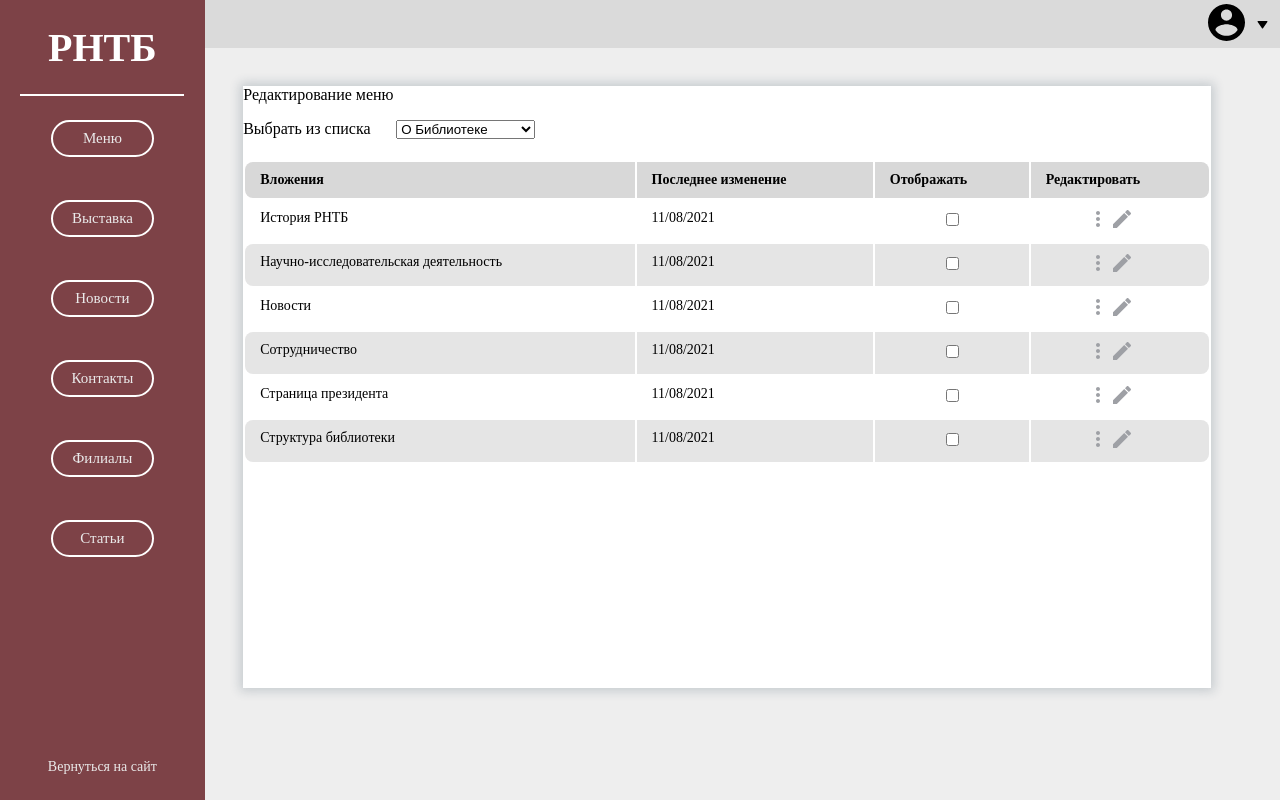
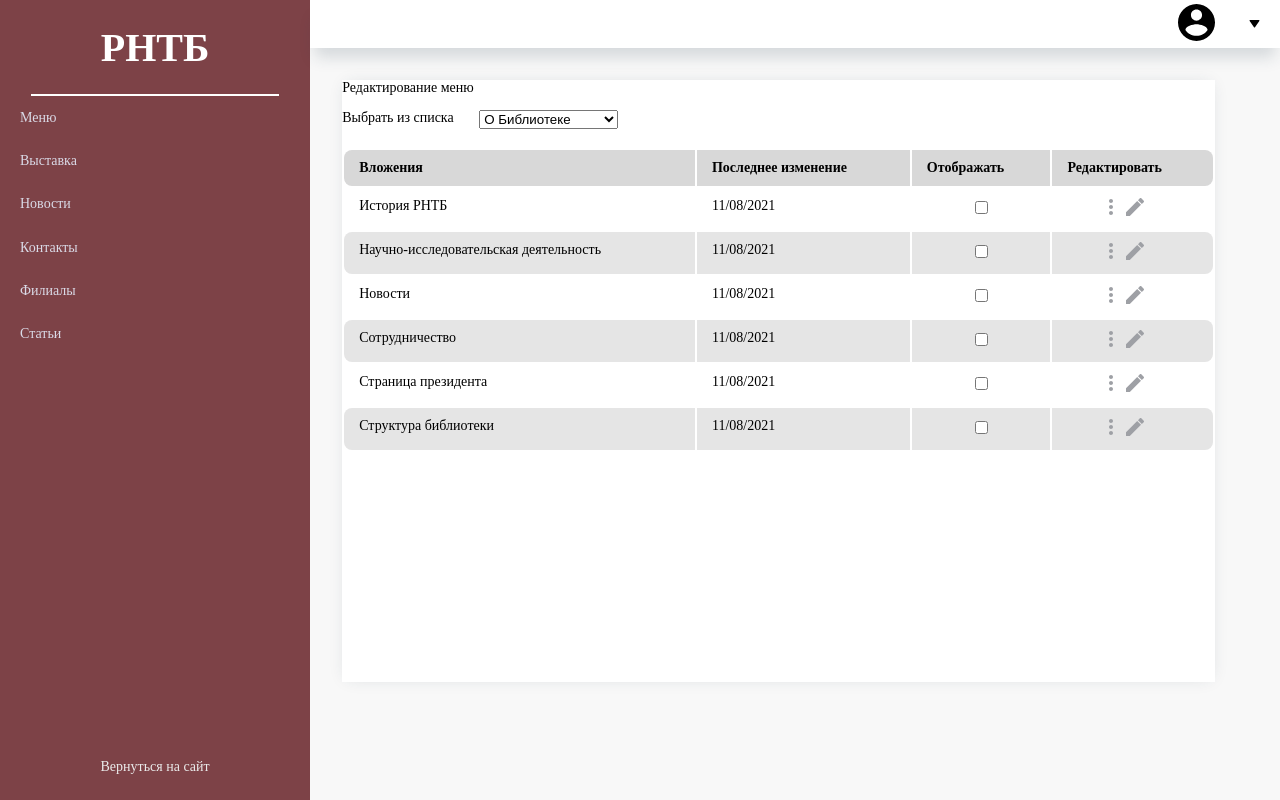
Before and after one commit to Zewnytop/rntb-front0311, an Angular app: page /login/admin-edit-menu in a window 1280 px wide. Built offline with nearby package versions, Linux system fonts and the light colour scheme; a web font is replaced by a local one.

Commit message:
css Админка

```diff
--- a/src/admin-edit-menu.less
+++ b/src/admin-edit-menu.less
@@ -1,11 +1,11 @@
 .admin-edit-menu-block {
-  margin: 3vw 0 0 3vw;
+  margin: 2.5vw 0 0 2.5vw;
   width: 90%;
   height: 80%;
   background-color: white;
-  -webkit-box-shadow: 0px 0px 10px 3px rgba(34, 60, 80, 0.2);
-  -moz-box-shadow: 0px 0px 10px 3px rgba(34, 60, 80, 0.2);
-  box-shadow: 0px 0px 10px 3px rgba(34, 60, 80, 0.2);
+  -webkit-box-shadow: 0px 0px 16px -5px rgba(34, 60, 80, 0.17);
+  -moz-box-shadow: 0px 0px 16px -5px rgba(34, 60, 80, 0.17);
+  box-shadow: 0px 0px 16px -5px rgba(34, 60, 80, 0.17);
 
   .admin-edit-menu-block > div > span {
   }
@@ -68,7 +68,8 @@
       width: 100%;
       display: flex;
       justify-content: center;
-      button{
+
+      button {
         margin-right: 13px;
       }
 
--- a/src/admin-panel.less
+++ b/src/admin-panel.less
@@ -1,14 +1,23 @@
 .admin-panel-global {
   height: 100%;
   width: 100%;
-  display: grid;
-  grid-template-columns: 16% 84%;
-
+  display: flex;
+  flex-direction: row;
+  font-size: 0.875rem;
 
   .admin-panel-left {
     background-color: #7d4247;
+    width: 19.3875rem;
     display: grid;
     grid-template-rows: 10% 90%;
+    flex-shrink: 0;
+    height: 100%;
+
+    @media only screen and (min-width: 1200px) and (max-width: 1350px) {
+      .admin-panel-left {
+        width: 13.375rem;
+      }
+    }
 
     .admin-panel-left-logo {
       padding-top: 2vh;
@@ -19,6 +28,7 @@
       height: 100%;
 
       span {
+        cursor: pointer;
         align-self: center;
         color: #FFFFFF;
         font-style: normal;
@@ -46,51 +56,50 @@
     //}
 
     .admin-panel-left-menu {
+      height: 100%;
       width: 100%;
-      display: grid;
-      grid-template-rows: repeat(6, 7vh);
-      grid-row-gap: 3vh;
+      display: flex;
+      flex-direction: column;
+      justify-content: space-between;
       text-align: center;
 
-      button {
-        border-radius: 36px;
-        background-color: #7d4247;
-        color: #FFFFFF;
-        padding: 8px;
-        text-align: center;
-        border: 2px solid #ffffff;
-        font-family: Monsterrat;
-        display: inline-block;
-        font-size: 15px;
-        margin: 5vh 2px;
+      .left-menu-ul {
+        display: flex;
+        flex-direction: column;
+        padding: 2px 0px;
+
+        li {
+          display: flex;
+          flex-direction: column;
+          line-height: 1.7;
           cursor: pointer;
-        width: 50%;
-        transition-duration: 0.2s;
+          padding: 0.611rem 1.25rem;
+          align-items: flex-start;
+
 
           a {
-          color: @white;
+            color: #dadae7;
             text-decoration: none;
-        }
-
-        a:hover {
-          transition-duration: 0.2s;
-          color: #2b1c1c;
+            display: inline-block;
           }
         }
 
-      button:hover {
-        background-color: #A0575D;
+        li:hover {
+          background-color: #984949;
+
+          a {
+            color: #fff;
+          }
+        }
       }
 
       .admin-panel-left-menu-return-link {
-        display: flex;
-        flex-direction: column;
-        justify-content: flex-end;
+        margin-bottom: 25px;
         span {
-          margin-bottom: 25px;
           font-size: 14px;
           color: @white;
           text-decoration: none;
+          cursor: pointer;
         }
       }
 
@@ -104,23 +113,63 @@
     grid-template-rows: 6% 94%;
 
     .admin-panel-center-top {
-      background-color: #DADADA;
+      background-color: #ffffff;
       display: flex;
       justify-content: flex-end;
+      -webkit-box-shadow: 0px 14px 16px -5px rgba(34, 60, 80, 0.17);
+      -moz-box-shadow: 0px 14px 16px -5px rgba(34, 60, 80, 0.17);
+      box-shadow: 0px 14px 16px -5px rgba(34, 60, 80, 0.17);
 
       .cabinet-profile {
         //border: 1px solid red;
         display: flex;
         align-items: center;
 
-        button, input[type="submit"], input[type="reset"] {
-          background: none;
-          color: inherit;
-          border: none;
+        ul {
+          list-style: none;
           padding: 0;
-          font: inherit;
+          display: flex;
+          flex-direction: row;
+          align-items: center;
+
+          li {
+            position: relative;
+            display: inline-block;
+            padding: 14px;
             cursor: pointer;
-          outline: inherit;
+
+            .navbar-li-dropdown {
+              display: none;
+              flex-direction: column;
+              position: absolute;
+              right: 0;
+              margin: 14px 0px;
+              background-color: #fff;
+              min-width: 160px;
+              width: auto;
+              z-index: 1;
+              -webkit-box-shadow: 0px 14px 16px -5px rgba(34, 60, 80, 0.17);
+              -moz-box-shadow: 0px 14px 16px -5px rgba(34, 60, 80, 0.17);
+              box-shadow: 0px 14px 16px -5px rgba(34, 60, 80, 0.17);
+              cursor: pointer;
+
+              a {
+                float: none;
+                color: #1d1d1d;
+                padding: 12px 16px;
+                text-decoration: none;
+                display: block;
+                text-align: left;
+              }
+            }
+          }
+
+          li:hover .navbar-li-dropdown {
+            display: flex;
+
+            a:hover {
+              color: #984949;
+            }
           }
 
           div, img {
@@ -131,9 +180,10 @@
         }
 
       }
+    }
 
     .admin-panel-center-content {
-      background-color: #eeeeee;
+
     }
   }
 
--- a/src/app/admin-panel/admin-panel.component.html
+++ b/src/app/admin-panel/admin-panel.component.html
@@ -2,29 +2,21 @@
   <div class="admin-panel-left">
 
     <div class="admin-panel-left-logo">
-      <span>РНТБ</span>
+      <span routerLink="/login">РНТБ</span>
       <div class="admin-panel-left-logo-hr"></div>
     </div>
 
 
     <div class="admin-panel-left-menu">
       <div>
-        <button><a routerLink="./admin-edit-menu">Меню</a></button>
-      </div>
-      <div>
-        <button><a>Выставка</a></button>
-      </div>
-      <div>
-        <button><a>Новости</a></button>
-      </div>
-      <div>
-        <button><a>Контакты</a></button>
-      </div>
-      <div>
-        <button><a>Филиалы</a></button>
-      </div>
-      <div>
-        <button><a>Статьи</a></button>
+        <ul class="left-menu-ul">
+          <li routerLink="./admin-edit-menu"><a>Меню</a></li>
+          <li><a>Выставка</a></li>
+          <li><a>Новости</a></li>
+          <li><a>Контакты</a></li>
+          <li><a>Филиалы</a></li>
+          <li><a>Статьи</a></li>
+        </ul>
       </div>
       <div class="admin-panel-left-menu-return-link">
         <span routerLink="/">Вернуться на сайт</span>
@@ -35,16 +27,18 @@
     <div class="admin-panel-center-top">
       <div></div>
       <div class="cabinet-profile">
-        <div>
-          <button>
+        <ul>
+          <li>
             <img src="assets/admin-panel-cabinet.svg">
-          </button>
-        </div>
-        <div>
-          <button>
+          </li>
+          <li>
             <img src="assets/admin-panel-cabinet-knopka.svg">
-          </button>
-        </div>
+            <div class="navbar-li-dropdown">
+              <a class="dropdown-a">Редактировать</a>
+              <a class="dropdown-a">Выйти</a>
+            </div>
+          </li>
+        </ul>
       </div>
     </div>
     <div class="admin-panel-center-content">
--- a/src/menu.less
+++ b/src/menu.less
@@ -59,6 +59,7 @@
           color: @white;
           text-decoration: none;
         }
+
         a:hover {
           transition-duration: 0.2s;
           color: #2b1c1c;
@@ -68,9 +69,7 @@
           display: none;
           flex-direction: column;
           position: absolute;
-
           padding: 50px 15px 10px;
-
           background-color: @burgundy;
           min-width: 160px;
           width: auto;
```
Also changed, not shown: src/app/menu-navbar/menu.component.html (line endings or trailing spaces). Lines whose indentation alone changed are shown as unchanged.
